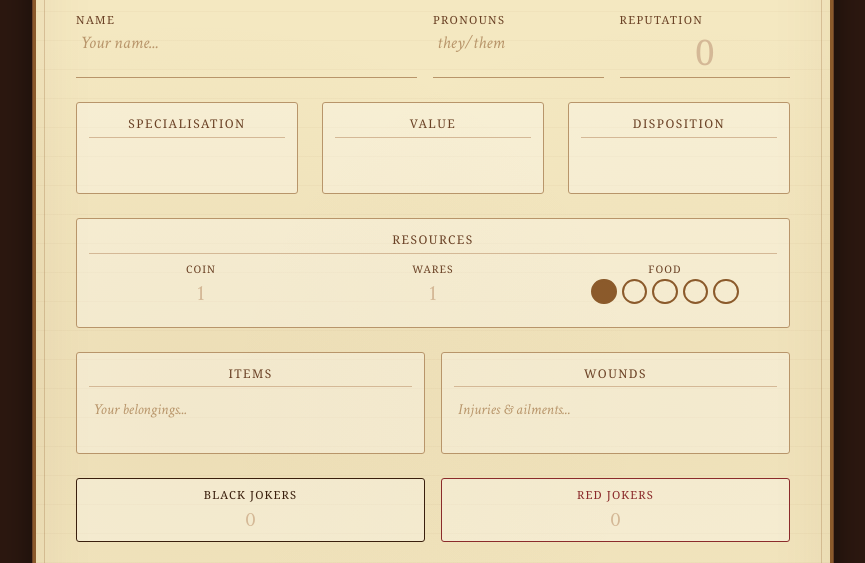
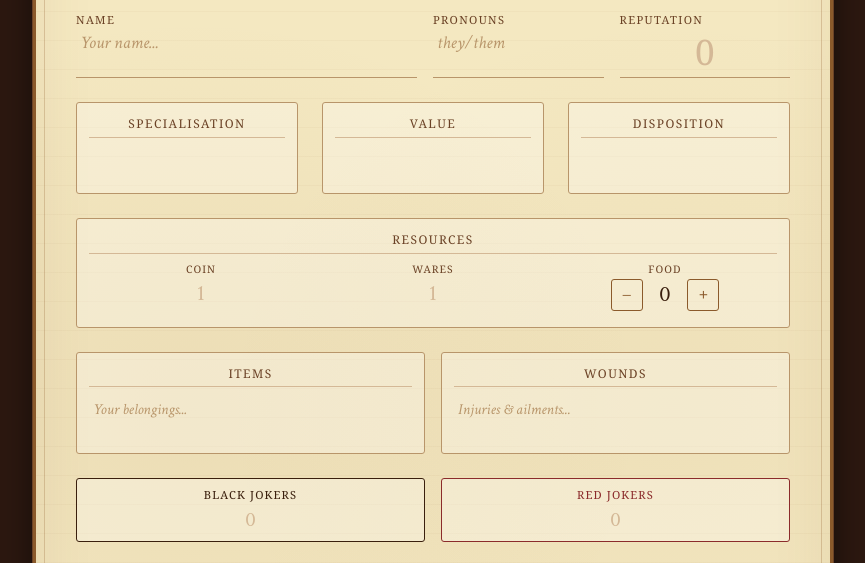
Before and after one commit to CaptainHowlingMadMurdockBot/cartograph-sheet, a plain HTML site: page index.html in a window 1280 px wide. Shown: the part 182-745 px from the top of the page, without its empty margins (207-1072 px from the left). Drawn offline with Linux system fonts and the light colour scheme; a web font is replaced by a local one.

Commit message:
food: replace 5-dot limit with +/- buttons + editable number

```diff
--- a/index.html
+++ b/index.html
@@ -212,30 +212,40 @@
   }
   .resource-item .value[contenteditable]:empty::before { content: '1'; color: #d4b896; }
 
-  .food-track {
+  .food-control {
     display: flex;
     align-items: center;
-    gap: 0.5rem;
     justify-content: center;
+    gap: 0.4rem;
   }
-  .food-track label {
+
+  .food-btn {
     font-family: 'IM Fell English', Georgia, serif;
-    font-size: 0.65rem;
-    text-transform: uppercase;
-    letter-spacing: 0.1em;
-    color: #6b4226;
-  }
-  .food-dots { display: flex; gap: 0.3rem; }
-  .food-dot {
-    width: 1.6rem; height: 1.6rem;
-    border: 2px solid #8b5a2b;
-    border-radius: 50%;
+    font-size: 1.1rem;
+    width: 2rem;
+    height: 2rem;
+    border: 1px solid #8b5a2b;
+    border-radius: 3px;
     background: transparent;
+    color: #8b5a2b;
     cursor: pointer;
+    display: flex;
+    align-items: center;
+    justify-content: center;
+    line-height: 1;
     transition: background 0.15s;
   }
-  .food-dot.filled { background: #8b5a2b; }
-  .food-dot:hover { background: rgba(139, 90, 43, 0.3); }
+  .food-btn:hover { background: rgba(139, 90, 43, 0.15); }
+
+  .food-value {
+    font-size: 1.4rem;
+    color: #3a1f0d;
+    text-align: center;
+    min-width: 2rem;
+    padding: 0.1rem 0.25rem;
+    cursor: text;
+  }
+  .food-value[contenteditable]:empty::before { content: '0'; color: #d4b896; }
 
   .items-wounds {
     display: grid;
@@ -449,14 +459,10 @@
       </div>
       <div class="resource-item">
         <label>Food</label>
-        <div class="food-track">
-          <div class="food-dots" id="foodDots">
-            <div class="food-dot filled" data-idx="0"></div>
-            <div class="food-dot" data-idx="1"></div>
-            <div class="food-dot" data-idx="2"></div>
-            <div class="food-dot" data-idx="3"></div>
-            <div class="food-dot" data-idx="4"></div>
-          </div>
+        <div class="food-control">
+          <button class="food-btn" id="foodDec">−</button>
+          <span class="food-value" id="foodValue" contenteditable data-ph="0" data-key="food">0</span>
+          <button class="food-btn" id="foodInc">+</button>
         </div>
       </div>
     </div>
@@ -513,7 +519,9 @@
   const tagList = document.getElementById('tagList');
   const tagInput = document.getElementById('tagInput');
   const tagAddBtn = document.getElementById('tagAddBtn');
-  const foodDots = document.getElementById('foodDots');
+  const foodInc = document.getElementById('foodInc');
+  const foodDec = document.getElementById('foodDec');
+  const foodValue = document.getElementById('foodValue');
   const importFile = document.getElementById('importFile');
 
   // --- Init from URL slug (hash-based) ---
@@ -562,26 +570,26 @@
     }
   }
 
-  // --- Food dots ---
+  // --- Food +/- ---
   function getFoodValue() {
-    return document.querySelectorAll('.food-dot.filled').length;
+    return parseInt(foodValue.textContent) || 0;
   }
 
   function setFoodValue(n) {
-    const dots = document.querySelectorAll('.food-dot');
-    dots.forEach((d, i) => d.classList.toggle('filled', i < n));
+    foodValue.textContent = Math.max(0, n);
   }
 
-  foodDots.addEventListener('click', e => {
-    const dot = e.target.closest('.food-dot');
-    if (!dot) return;
-    const idx = parseInt(dot.dataset.idx);
-    const dots = document.querySelectorAll('.food-dot');
-    if (dot.classList.contains('filled')) {
-      for (let i = idx; i < dots.length; i++) dots[i].classList.remove('filled');
-    } else {
-      for (let i = 0; i <= idx; i++) dots[i].classList.add('filled');
-    }
+  foodInc.addEventListener('click', () => {
+    setFoodValue(getFoodValue() + 1);
+    saveField('food', getFoodValue());
+  });
+
+  foodDec.addEventListener('click', () => {
+    setFoodValue(getFoodValue() - 1);
+    saveField('food', getFoodValue());
+  });
+
+  foodValue.addEventListener('input', () => {
     saveField('food', getFoodValue());
   });
 
```
